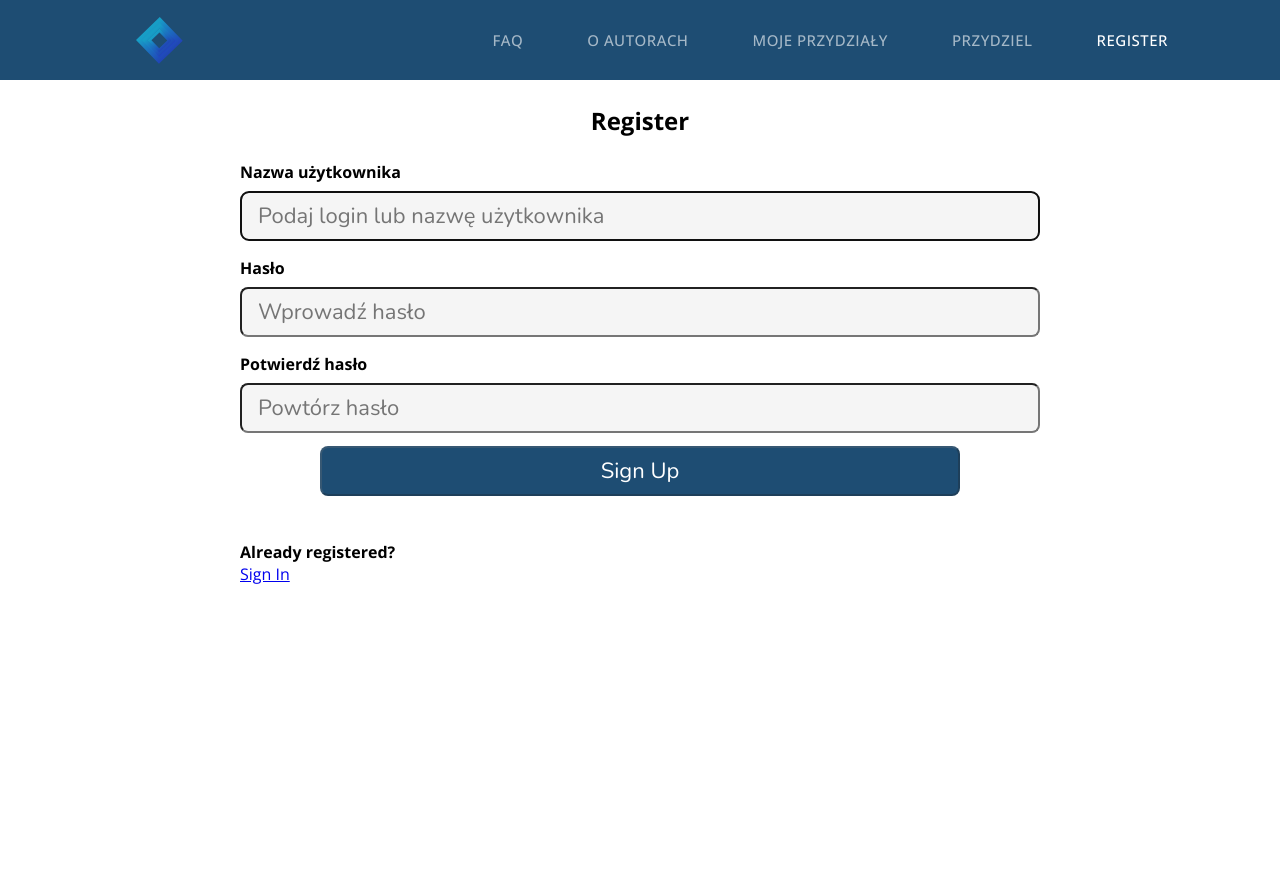
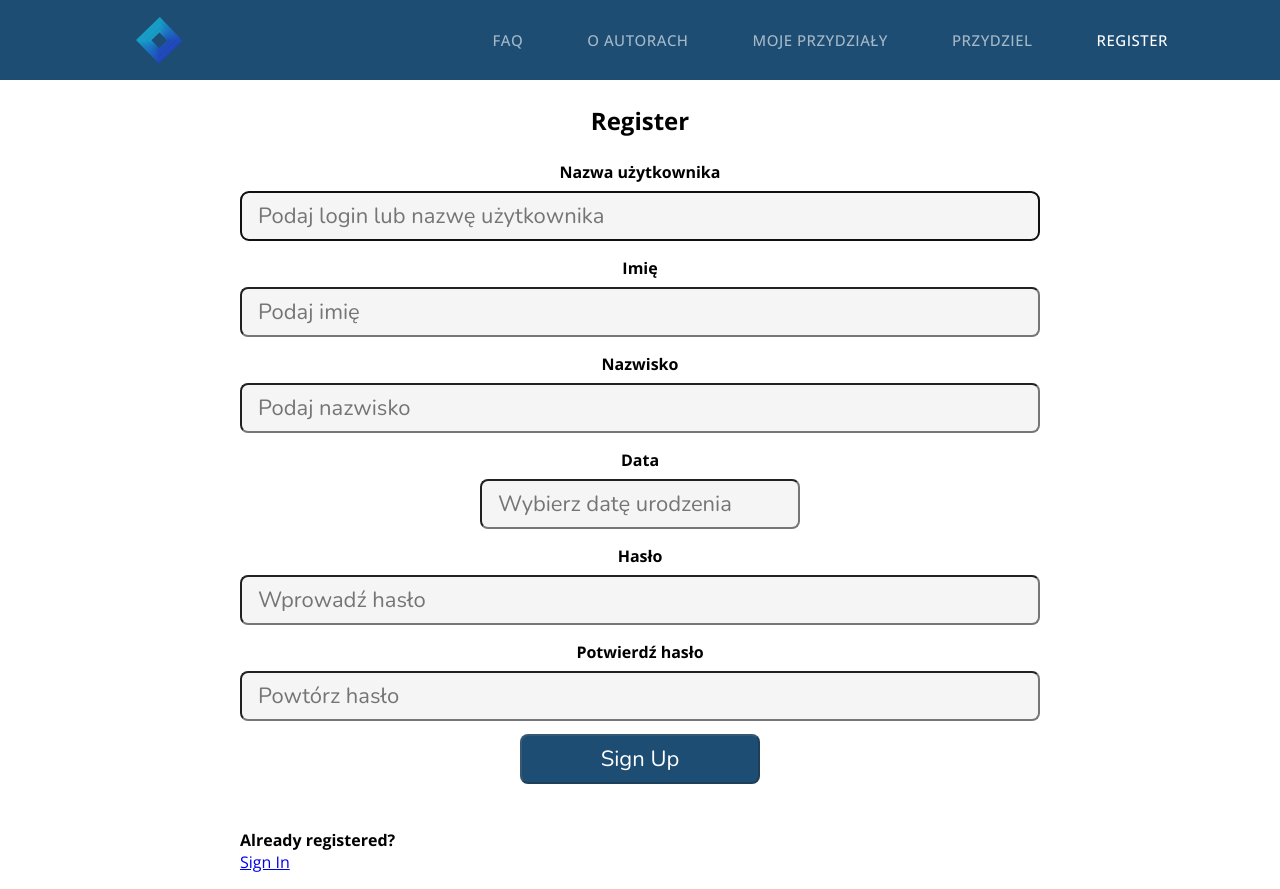
Before and after one commit to Team-Koncentrator/software-engineering-project, a React (Create React App) app in the folder frontend/: page /register in a window 1280 px wide. Before the commit the page ends 800 px from the top, so only its background shows below. Built offline with nearby package versions, Linux system fonts and the light colour scheme.

Commit message:
added name surname date

```diff
--- a/frontend/package.json
+++ b/frontend/package.json
@@ -9,11 +9,14 @@
     "@fortawesome/free-solid-svg-icons": "^6.2.0",
     "@fortawesome/react-fontawesome": "^0.2.0",
     "@mui/material": "^5.10.6",
+    "@syncfusion/ej2-react-calendars": "^20.2.50",
     "@testing-library/jest-dom": "^5.16.5",
     "@testing-library/react": "^13.4.0",
     "@testing-library/user-event": "^13.5.0",
     "axios": "^0.27.2",
     "react": "^18.2.0",
+    "react-calendar": "^3.9.0",
+    "react-datepicker": "^4.8.0",
     "react-dom": "^18.2.0",
     "react-icons": "^4.4.0",
     "react-router-dom": "^6.4.0",
--- a/frontend/src/api/axios.jsx
+++ b/frontend/src/api/axios.jsx
@@ -1,5 +1,5 @@
 import axios from 'axios';
 
 export default axios.create({
-  baseURL: 'http://localhost:3500'
+  baseURL: 'http://localhost:3001'
 });
--- a/frontend/src/pages/Register/Register.css
+++ b/frontend/src/pages/Register/Register.css
@@ -31,6 +31,7 @@
   display: flex;
   flex-direction: column;
   justify-content: space-evenly;
+  align-items: center;
   flex-grow: 1;
   padding-bottom: 1rem;
 }
@@ -54,6 +55,7 @@ textarea {
   padding: 0.5rem 1rem;
   border-radius: 0.5rem;
   background-color: whitesmoke;
+  width: 100%;
 }
 
 .textLabel,
@@ -69,6 +71,7 @@ textarea {
   margin: 0.8rem 5rem;
   background-color: #1e4d73;
   color: white;
+  width: 30%;
 }
 
 .instructions {
--- a/frontend/src/pages/Register/Register.jsx
+++ b/frontend/src/pages/Register/Register.jsx
@@ -4,18 +4,32 @@ import { FontAwesomeIcon } from '@fortawesome/react-fontawesome';
 import axios from 'api/axios';
 import './Register.css';
 import Login from 'pages/Login/Login';
+import DatePicker from 'react-datepicker';
+import 'react-datepicker/dist/react-datepicker.css';
 
 const USER_REGEX = /^[A-z][A-z0-9-_]{3,23}$/;
+const NAME_REGEX = /^[A-z][A-z0-9-_]{1,23}$/;
 const PWD_REGEX = /^(?=.*[a-z])(?=.*[A-Z])(?=.*[0-9])(?=.*[!@#$%]).{8,24}$/;
 const REGISTER_URL = '/register';
 
 const Register = () => {
   const userRef = useRef();
+  const nameRef = useRef();
   const errRef = useRef();
 
   const [user, setUser] = useState('');
   const [validName, setValidName] = useState(false);
   const [userFocus, setUserFocus] = useState(false);
+
+  const [firstName, setFirstName] = useState('');
+  const [validFirstName, setValidFirstName] = useState(false);
+  const [firstNameFocus, setFirstNameFocus] = useState(false);
+
+  const [lastName, setLastName] = useState('');
+  const [validLastName, setValidLastName] = useState(false);
+  const [lastNameFocus, setLastNameFocus] = useState(false);
+
+  const [selectedDate, setSelectedDate] = useState(null);
 
   const [pwd, setPwd] = useState('');
   const [validPwd, setValidPwd] = useState(false);
@@ -37,28 +51,45 @@ const Register = () => {
   }, [user]);
 
   useEffect(() => {
+    setValidFirstName(NAME_REGEX.test(firstName));
+  }, [firstName]);
+
+  useEffect(() => {
+    setValidLastName(NAME_REGEX.test(lastName));
+  }, [lastName]);
+
+  useEffect(() => {
     setValidPwd(PWD_REGEX.test(pwd));
     setValidMatch(pwd === matchPwd);
   }, [pwd, matchPwd]);
 
   useEffect(() => {
     setErrMsg('');
-  }, [user, pwd, matchPwd]);
+  }, [user, firstName, lastName, pwd, matchPwd]);
 
   const handleSubmit = async (e) => {
     e.preventDefault();
     // if button enabled with JS hack
     const v1 = USER_REGEX.test(user);
     const v2 = PWD_REGEX.test(pwd);
-    if (!v1 || !v2) {
+    const v3 = NAME_REGEX.test(firstName);
+    const v4 = NAME_REGEX.test(lastName);
+    if (!v1 || !v2 || !v3 || !v4) {
       setErrMsg('Invalid Entry');
       return;
     }
+    setSuccess(true);
+    /*
     try {
       const response = await axios.post(REGISTER_URL, JSON.stringify({ user, pwd }), {
         headers: { 'Content-Type': 'application/json' },
         withCredentials: true
       });
+      */
+    try {
+      const response = await axios.get('/users');
+      console.log(response.data);
+      console.log(selectedDate);
       console.log(response?.data);
       console.log(response?.accessToken);
       console.log(JSON.stringify(response));
@@ -86,7 +117,9 @@ const Register = () => {
         <section class='sect'>
           <h1>Success!</h1>
           <p>
-            <a class='a sign' href='#'>Sign In</a>
+            <a class='a sign' href='#'>
+              Sign In
+            </a>
           </p>
         </section>
       ) : (
@@ -96,7 +129,7 @@ const Register = () => {
           </p>
           <h1 className='registerTitle'>Register</h1>
           <form class='form' onSubmit={handleSubmit}>
-            <label  class='textLabel' htmlFor='username'>
+            <label class='textLabel' htmlFor='username'>
               Nazwa użytkownika
               <FontAwesomeIcon icon={faCheck} className={validName ? 'valid' : 'hide'} />
               <FontAwesomeIcon icon={faTimes} className={validName || !user ? 'hide' : 'invalid'} />
@@ -124,6 +157,66 @@ const Register = () => {
               <br />
               Letters, numbers, underscores, hyphens allowed.
             </p>
+            <label class='textLabel' htmlFor='firstName'>
+              Imię
+              <FontAwesomeIcon icon={faCheck} className={validFirstName ? 'valid' : 'hide'} />
+              <FontAwesomeIcon icon={faTimes} className={validFirstName || !firstName ? 'hide' : 'invalid'} />
+            </label>
+            <input
+              type='text'
+              class='input'
+              id='firstName'
+              placeholder='Podaj imię'
+              ref={nameRef}
+              autoComplete='off'
+              onChange={(e) => setFirstName(e.target.value)}
+              value={firstName}
+              required
+              aria-invalid={validFirstName ? 'false' : 'true'}
+              aria-describedby='fnamenote'
+              onFocus={() => setFirstNameFocus(true)}
+              onBlur={() => setFirstNameFocus(false)}
+            />
+            <p id='fnamenote' className={firstNameFocus && firstName && !validFirstName ? 'instructions' : 'offscreen'}>
+              <FontAwesomeIcon icon={faInfoCircle} />
+              At least two characters.
+            </p>
+            <label class='textLabel' htmlFor='lastName'>
+              Nazwisko
+              <FontAwesomeIcon icon={faCheck} className={validLastName ? 'valid' : 'hide'} />
+              <FontAwesomeIcon icon={faTimes} className={validLastName || !lastName ? 'hide' : 'invalid'} />
+            </label>
+            <input
+              type='text'
+              class='input'
+              id='lastName'
+              placeholder='Podaj nazwisko'
+              ref={nameRef}
+              autoComplete='off'
+              onChange={(e) => setLastName(e.target.value)}
+              value={lastName}
+              required
+              aria-invalid={validLastName ? 'false' : 'true'}
+              aria-describedby='namenote'
+              onFocus={() => setLastNameFocus(true)}
+              onBlur={() => setLastNameFocus(false)}
+            />
+            <p id='namenote' className={lastNameFocus && lastName && !validLastName ? 'instructions' : 'offscreen'}>
+              <FontAwesomeIcon icon={faInfoCircle} />
+              At least two characters.
+            </p>
+            <label class='textLabel' htmlFor='firstName'>
+              Data
+            </label>
+            <DatePicker
+              className='input'
+              dateFormat='dd/MM/yyyy'
+              selected={selectedDate}
+              onChange={(date) => setSelectedDate(date)}
+              placeholderText='Wybierz datę urodzenia'
+              isClearable
+              showYearDropdown
+              showMonthDropdown></DatePicker>
 
             <label class='textLabel' htmlFor='password'>
               Hasło
@@ -152,7 +245,6 @@ const Register = () => {
               Allowed special characters: <span aria-label='exclamation mark'>!</span> <span aria-label='at symbol'>@</span>{' '}
               <span aria-label='hashtag'>#</span> <span aria-label='dollar sign'>$</span> <span aria-label='percent'>%</span>
             </p>
-
             <label class='textLabel' htmlFor='confirm_pwd'>
               Potwierdź hasło
               <FontAwesomeIcon icon={faCheck} className={validMatch && matchPwd ? 'valid' : 'hide'} />
@@ -175,14 +267,17 @@ const Register = () => {
               <FontAwesomeIcon icon={faInfoCircle} />
               Must match the first password input field.
             </p>
-
-            <button class='button' disabled={!validName || !validPwd || !validMatch ? true : false}>Sign Up</button>
+            <button class='button' disabled={!validName || !validPwd || !validMatch ? true : false}>
+              Sign Up
+            </button>
           </form>
           <p class='textLabel'>
             Already registered?
             <br />
             <span className='line'>
-              <a class='a sign' href='login'>Sign In</a>
+              <a class='a sign' href='login'>
+                Sign In
+              </a>
             </span>
           </p>
         </section>
```
Also changed, not shown: 2 other files (tests, documents, lock files or other folders).
